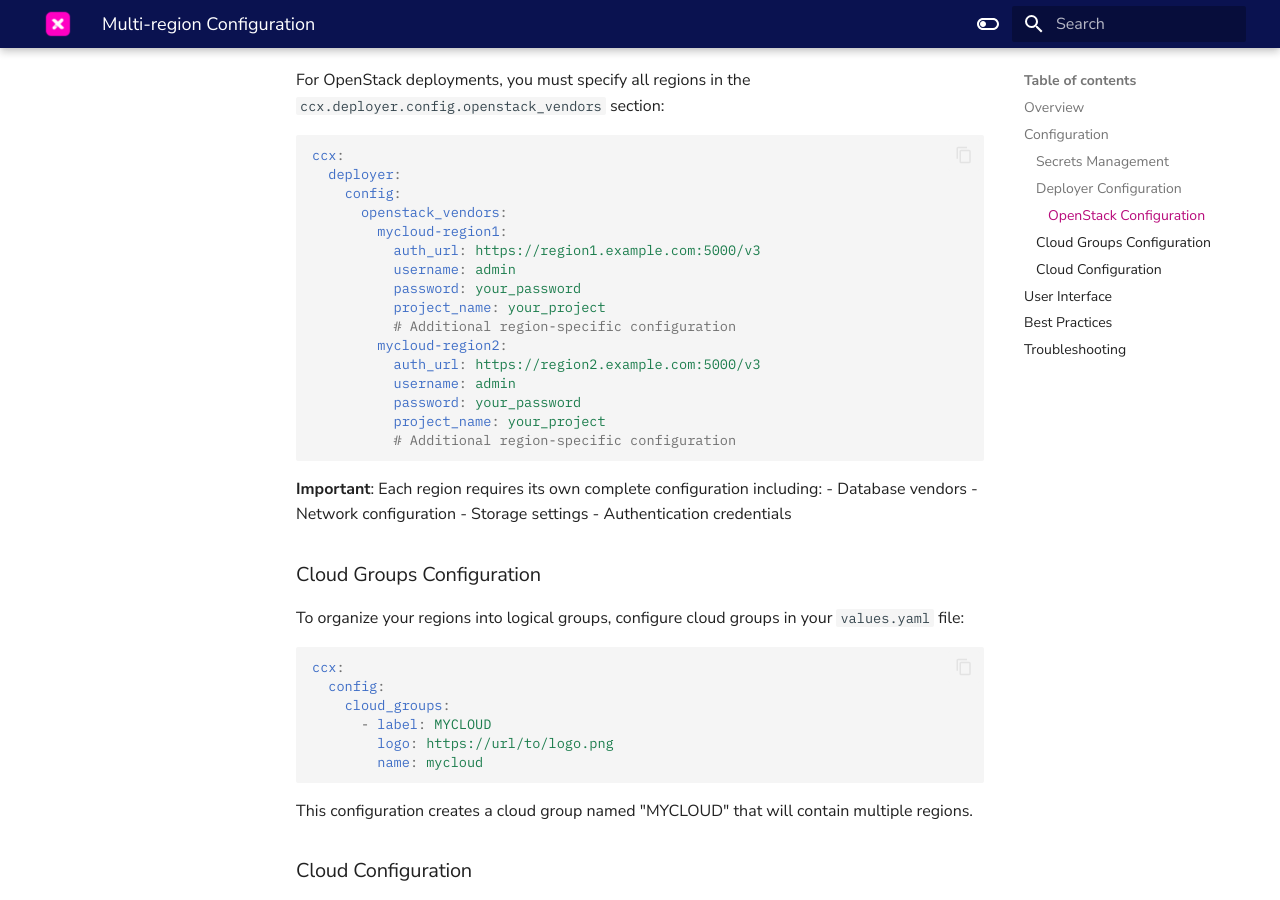
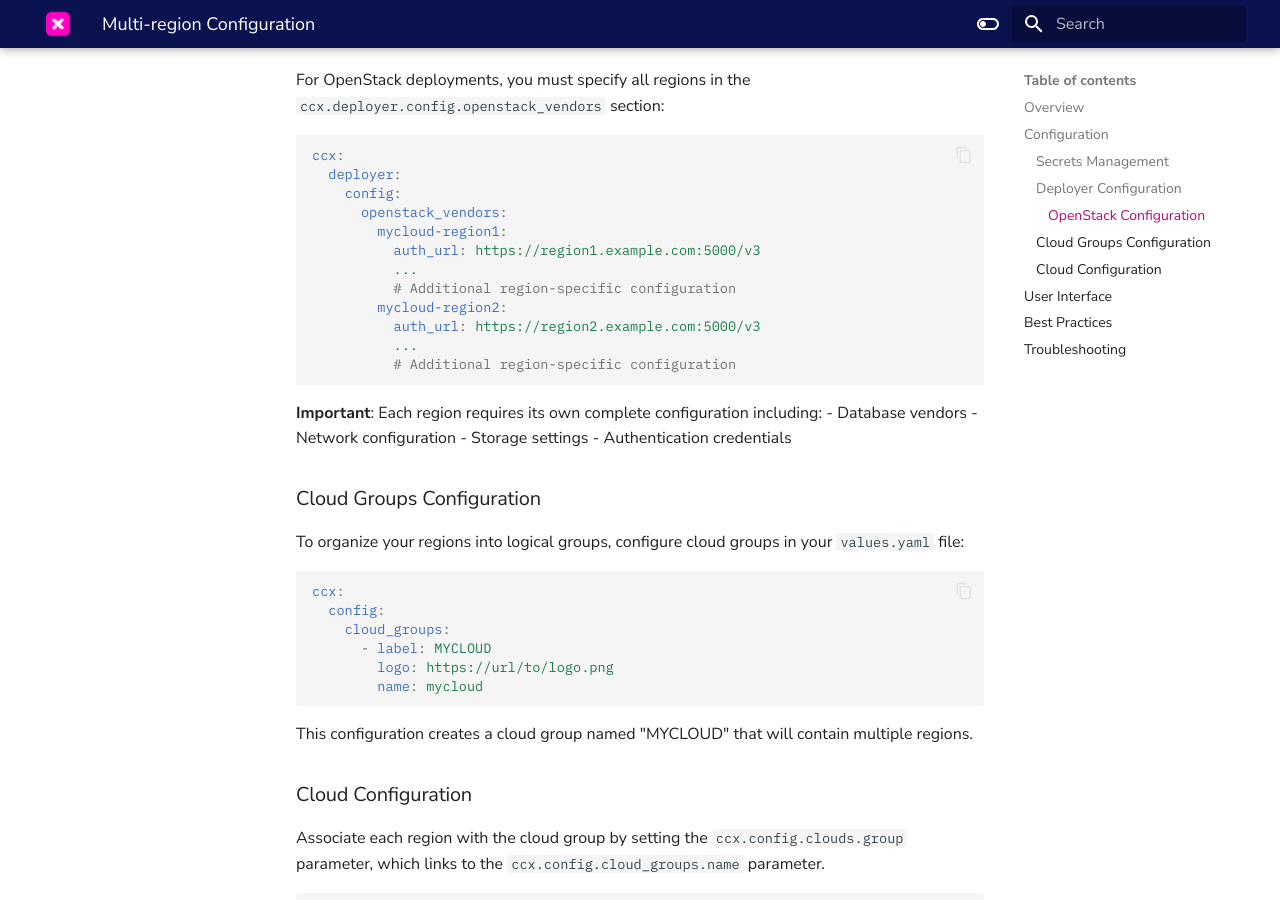
Before and after one commit to severalnines/ccx-docs, an MkDocs documentation site: the page built from docs/admin/Installation/Multi-region.md, in a window 1280 px wide and 900 px high, scrolled down 732 px. Built offline with MkDocs 1.6.1 and Material for MkDocs 9.7.7, drawn with Linux system fonts in a browser that asks for light colours; comment, search, counter and statistics services are not loaded.

Commit message:
multiregion docs

````diff
--- a/docs/admin/Installation/Multi-region.md
+++ b/docs/admin/Installation/Multi-region.md
@@ -27,15 +27,11 @@ ccx:
       openstack_vendors:
         mycloud-region1:
           auth_url: https://region1.example.com:5000/v3
-          username: admin
-          password: your_password
-          project_name: your_project
+          ...
           # Additional region-specific configuration
         mycloud-region2:
           auth_url: https://region2.example.com:5000/v3
-          username: admin
-          password: your_password
-          project_name: your_project
+          ...
           # Additional region-specific configuration
 ```
 
````
